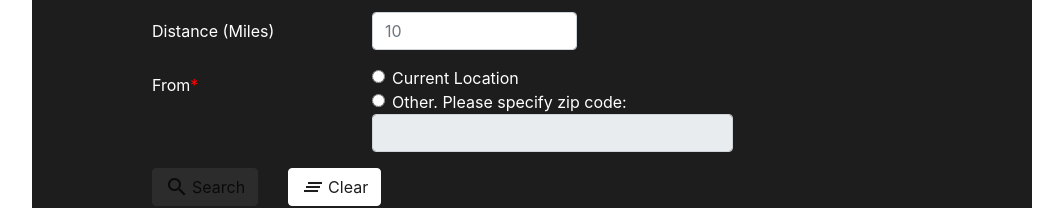
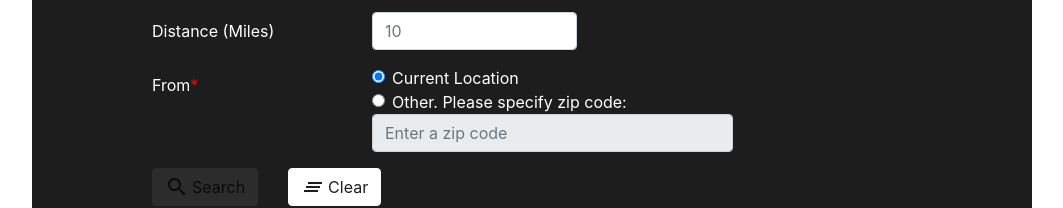
Before and after one commit to sarveshsparab/EbayProductSearch_Angular, an Angular app: page / in a window 1280 px wide. Shown: the part 268-476 px from the top of the page, without its empty margins (108-1171 px from the left). Built offline with nearby package versions, Linux system fonts and the light colour scheme; no server answers.

Commit message:
isNonEmpty custom directive added

```diff
--- a/src/app/prod-form/prod-form.component.html
+++ b/src/app/prod-form/prod-form.component.html
@@ -5,9 +5,10 @@
     <div class="form-group row">
       <label for="psKeyword" class="col-sm-3 col-form-label">Keyword<span class="ps-reqd-field">*</span></label>
       <div class="col-sm-7">
-        <input type="text" id="psKeyword" name="psKeyword"
+        <input type="text" id="psKeyword" name="psKeyword" isNonEmpty
                [ngClass]="{'form-control': true, 'is-invalid': psKeyword.invalid && (psKeyword.dirty || psKeyword.touched)}"
                placeholder="Enter Product Name (eg. iPhone 8)" [(ngModel)]="pForm.keyword" #psKeyword="ngModel">
+        <div class="invalid-feedback">Please enter a keyword.</div>
       </div>
     </div>
 
@@ -76,18 +77,21 @@
       <label for="ps-from-rows" class="col-sm-3 col-form-label">From<span class="ps-reqd-field">*</span></label>
       <div class="col-sm-9" id="ps-from-rows">
         <div class="form-check">
-          <input class="form-check-input" type="radio" name="ps-from-radio" id="psCurrLoc" checked
-                 [value]="curr" [(ngModel)]="pForm.zipCodeType">
+          <input class="form-check-input" type="radio" name="psFromRadio" id="psCurrLoc" checked
+                 value="curr" [(ngModel)]="pForm.zipCodeType">
           <label class="form-check-label" for="psCurrLoc">Current Location</label>
         </div>
         <div class="form-check">
-          <input class="form-check-input" type="radio" name="ps-from-radio" id="psCustLoc"
-                 [value]="cust" [(ngModel)]="pForm.zipCodeType">
+          <input class="form-check-input" type="radio" name="psFromRadio" id="psCustLoc"
+                 value="cust" [(ngModel)]="pForm.zipCodeType">
           <label class="form-check-label" for="psCustLoc">Other. Please specify zip code:</label>
         </div>
         <div class="col-sm-7">
-          <input class="form-control" type="text" id="psCustZip" name="psCustZip" disabled>
-          <input class="form-control" type="text" id="psCurrZip" name="psCurrZip" hidden>
+          <input [ngClass]="{'form-control': true, 'is-invalid': psCustZip.invalid && (psCustZip.dirty || psCustZip.touched)}" type="text"
+                 id="psCustZip" name="psCustZip" required isNonEmpty [disabled]="pForm.zipCodeType=='curr'"
+                 placeholder="Enter a zip code" [(ngModel)]="pForm.custZipCode" #psCustZip="ngModel">
+                 <!-- appAutocomplete (setAddress)="getAddressOnChange($event, location)">-->
+          <div class="invalid-feedback">Please enter a zip code.</div>
         </div>
       </div>
     </div>
--- a/src/app/prod-form/prod-form.component.ts
+++ b/src/app/prod-form/prod-form.component.ts
@@ -12,6 +12,8 @@ export class ProdFormComponent implements OnInit {
 
   zipCode = '';
   isZipCodeFetched = false;
+  zipCodeType = 'curr';
+  category = -1;
 
   constructor(private pss: ProdSearchService, private cdRef: ChangeDetectorRef) { }
 
@@ -34,13 +36,16 @@ export class ProdFormComponent implements OnInit {
   }
   fetchCurrentZipCode() {
       this.pss.fetchZipFromIPAPI().subscribe(data => {
-      this.zipCode = data['zip'];
-      this.pForm.currZipCode = this.zipCode;
-      this.isZipCodeFetched = true;
+        this.zipCode = data['zip'];
+        this.pForm.currZipCode = this.zipCode;
+        this.isZipCodeFetched = true;
     });
   }
   clearPSForm() {
     this.pss.pssClear();
+    this.zipCode = '';
+    this.zipCodeType = 'curr';
+    this.category = -1;
   }
   ngOnInit() {
     this.fetchCurrentZipCode();
```
